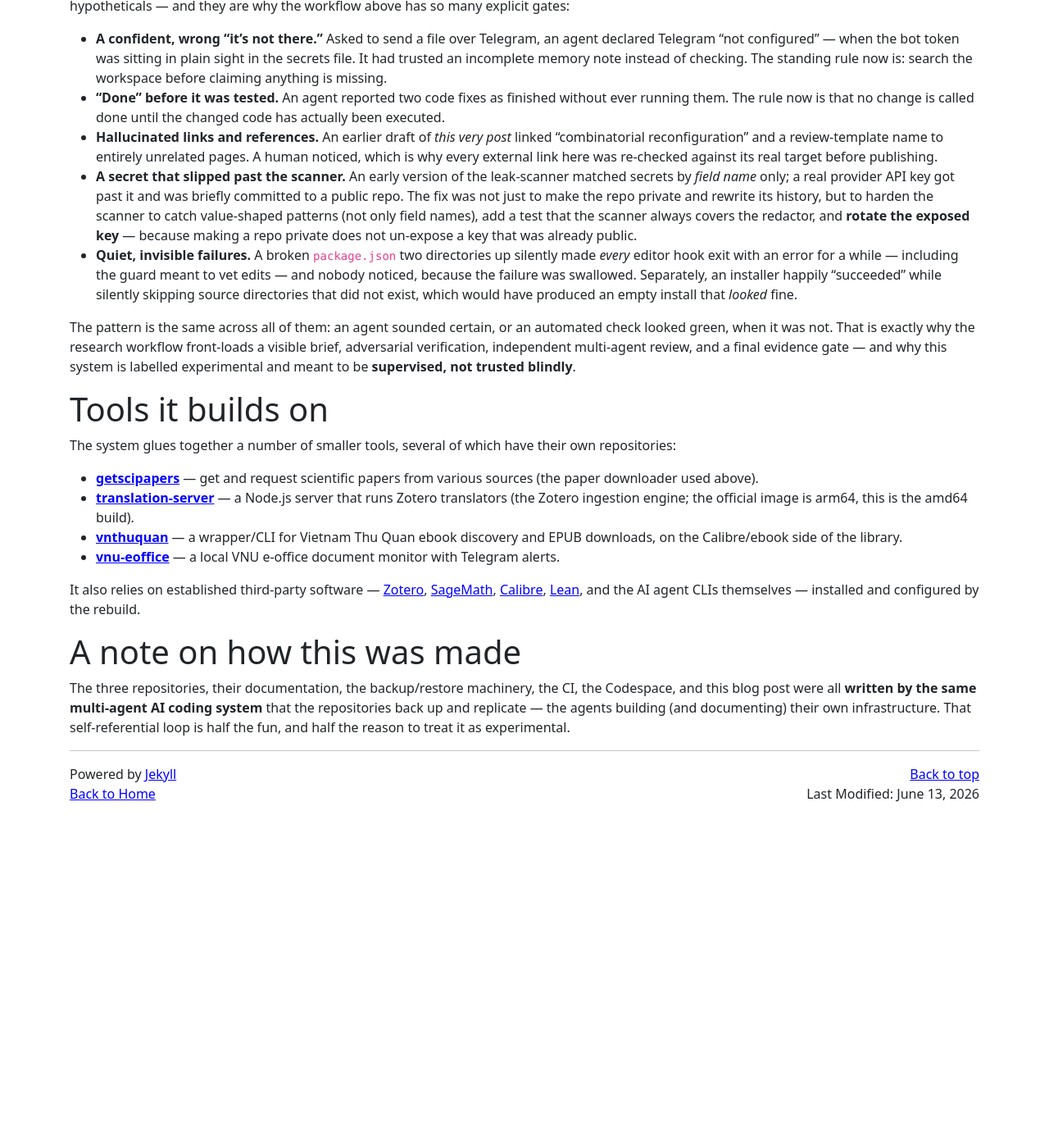
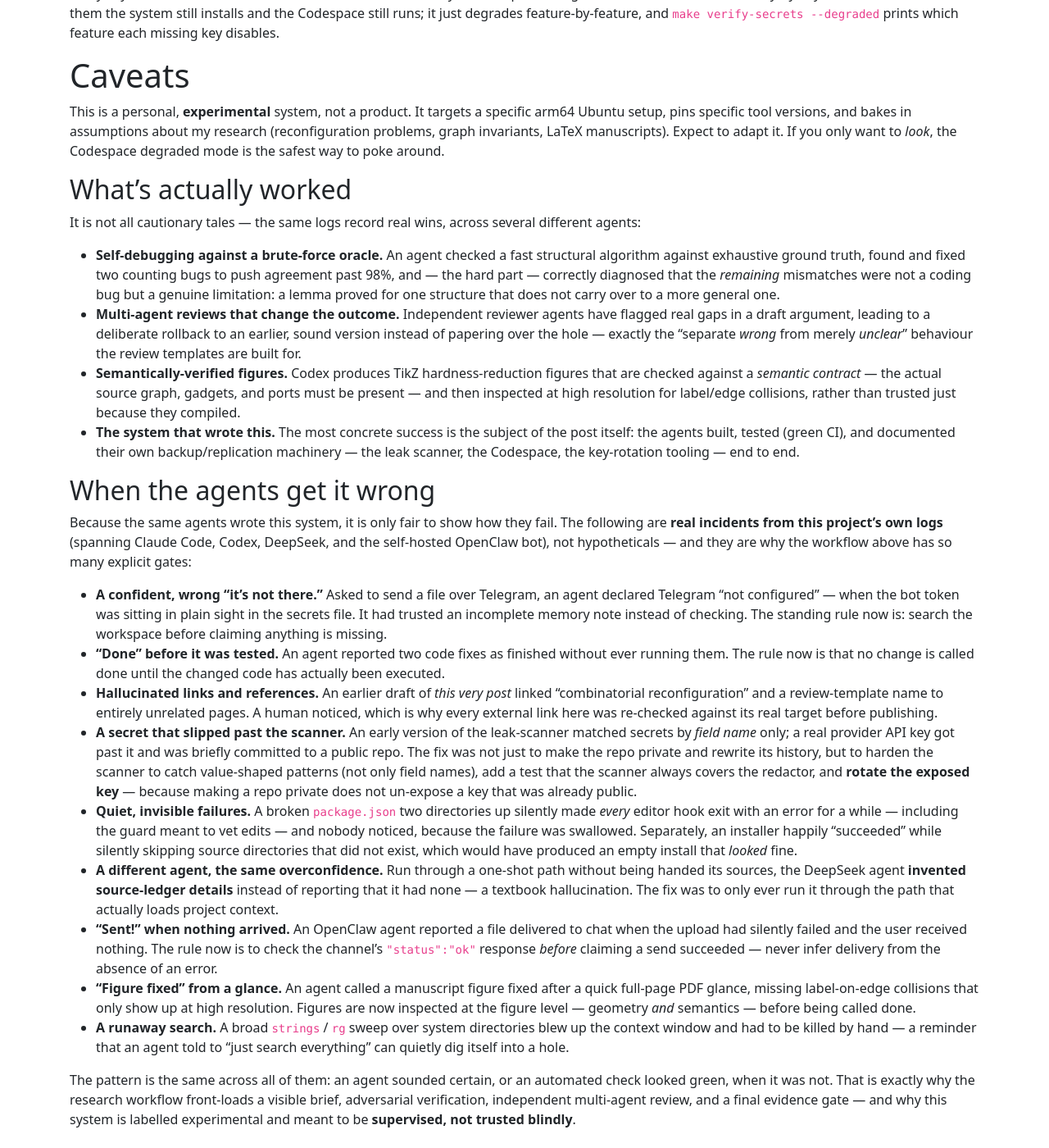
Before and after one commit to hoanganhduc/hoanganhduc.github.io, a Jekyll site: the page built from _posts/2026-06-13-coding-system-rebuild.md, in a window 1280 px wide and 1400 px high, scrolled down 5437 px. Shown: the whole window at 82% size. Built offline with Jekyll 4.4.1, drawn with Linux system fonts in a browser that asks for light colours; nearby versions of some CDN libraries; comment, search, counter and statistics services are not loaded; a style sheet for code colours, icons or effects is not loaded; before the commit the page ends 6432 px from its top, so only the background shows below that; some of the changed text lies outside the part shown.

Commit message:
coding-system post: add cross-agent success/failure examples (Codex/DeepSeek/OpenClaw), a 'what's actually worked' section, and cross-agent-delegation + autonomous-research-loop review examples

```diff
--- a/_posts/2026-06-13-coding-system-rebuild.md
+++ b/_posts/2026-06-13-coding-system-rebuild.md
@@ -64,6 +64,8 @@ For work that benefits from independent perspectives, tasks are split across sev
 - *Example — pre-submission review (how the procedure runs).* Ask "review this draft." The [Knuth manuscript-review](https://github.com/hoanganhduc/ai-agents-skills/tree/main/canonical/skills/agent-group-discuss) template spawns three reviewers — **Correctness**, **Exposition**, and **Literature** — each its own agent with its own context. They run **in parallel within a round** (two rounds by default), then a synthesis step merges their findings into one report that separates "this is wrong" from "this is unclear." A lighter single-reviewer pass uses the [paper-review](https://github.com/hoanganhduc/ai-agents-skills/tree/main/canonical/skills/paper-review) skill.
 - *Example — annotated review (independent verification).* When you want a marked-up PDF, the [annotated-review](https://github.com/hoanganhduc/ai-agents-skills/tree/main/canonical/skills/annotated-review) pipeline runs **four phases with deliberately separate, clean contexts**: a **Reviewer**, then a **Verifier** that re-checks the findings *without seeing the reviewer's reasoning*, then a **Trust Verifier** that checks every citation, then an output phase. It emits three artifacts — an annotated LaTeX PDF, a PyMuPDF-marked-up PDF, and a companion HTML. The clean-context separation is the point: it keeps one agent's mistake from silently propagating into the "verified" output.
 - *Example — formalization.* A **Lean** team (Planner, Formalizer, Miner, Repair, Checker) turns a lemma into a Lean skeleton and chips away at the `sorry`s, starting from the [lean-formalization-intake](https://github.com/hoanganhduc/ai-agents-skills/tree/main/canonical/skills/lean-formalization-intake) skill.
+- *Example — a bounded handoff to a second model (cross-agent delegation).* When a review wants an independent opinion from a *different* agent — say, having Codex or DeepSeek re-check the citations in a section while Claude reviews the proofs — the [cross-agent-delegation](https://github.com/hoanganhduc/ai-agents-skills/tree/main/canonical/skills/cross-agent-delegation) skill writes a **bounded task packet**: only the objective, the references, the constraints, what evidence to return, and the expected output shape — no credentials, no conversation history. The parent agent stays in charge — it confirms the handoff and treats whatever comes back as **untrusted evidence to validate**, not an answer to trust. That keeps two agents' contexts cleanly separate while still letting one check the other.
+- *Example — reviewing a whole draft autonomously, with a ledger ([autonomous-research-loop](https://github.com/hoanganhduc/ai-agents-skills/tree/main/canonical/skills/autonomous-research-loop)).* For "review this paper and keep going until it's done," the review runs as a *bounded loop* rather than one pass: a fixed budget (so many iterations, so many helper agents), an explicit goal and success criteria, and an append-only **ledger** that records, every iteration, what was checked, what evidence backed it, what gaps remain, and whether to *continue, revise, delegate, or stop*. **Evidence gates** keep a finding from being accepted without a source, a **recovery note** lets the loop resume after a context reset, and a single iteration can hand a sub-check to another agent via the delegation packet above. It stops when the criteria are met or the budget runs out — never looping forever.
 
 There is also a **[SageMath](https://github.com/hoanganhduc/ai-agents-skills/tree/main/canonical/skills/sagemath)** sandbox for the small computations these tasks need — chromatic/Tutte polynomials, automorphism groups, exhaustive small-case checks — with ready-made templates such as [`reconfiguration_check.sage`](https://github.com/hoanganhduc/ai-agents-skills/blob/main/canonical/runtime/skills/sagemath/templates/reconfiguration_check.sage) and [`counterexample_search.sage`](https://github.com/hoanganhduc/ai-agents-skills/blob/main/canonical/runtime/skills/sagemath/templates/counterexample_search.sage).
 
@@ -109,15 +111,28 @@ Every key — where to obtain it, which file it lives in, and exactly what stops
 
 This is a personal, **experimental** system, not a product. It targets a specific arm64 Ubuntu setup, pins specific tool versions, and bakes in assumptions about my research (reconfiguration problems, graph invariants, LaTeX manuscripts). Expect to adapt it. If you only want to *look*, the Codespace degraded mode is the safest way to poke around.
 
+## What's actually worked
+
+It is not all cautionary tales — the same logs record real wins, across several different agents:
+
+- **Self-debugging against a brute-force oracle.** An agent checked a fast structural algorithm against exhaustive ground truth, found and fixed two counting bugs to push agreement past 98%, and — the hard part — correctly diagnosed that the *remaining* mismatches were not a coding bug but a genuine limitation: a lemma proved for one structure that does not carry over to a more general one.
+- **Multi-agent reviews that change the outcome.** Independent reviewer agents have flagged real gaps in a draft argument, leading to a deliberate rollback to an earlier, sound version instead of papering over the hole — exactly the "separate *wrong* from merely *unclear*" behaviour the review templates are built for.
+- **Semantically-verified figures.** Codex produces TikZ hardness-reduction figures that are checked against a *semantic contract* — the actual source graph, gadgets, and ports must be present — and then inspected at high resolution for label/edge collisions, rather than trusted just because they compiled.
+- **The system that wrote this.** The most concrete success is the subject of the post itself: the agents built, tested (green CI), and documented their own backup/replication machinery — the leak scanner, the Codespace, the key-rotation tooling — end to end.
+
 ## When the agents get it wrong
 
-Because the same agents wrote this system, it is only fair to show how they fail. The following are **real incidents from this project's own logs**, not hypotheticals — and they are why the workflow above has so many explicit gates:
+Because the same agents wrote this system, it is only fair to show how they fail. The following are **real incidents from this project's own logs** (spanning Claude Code, Codex, DeepSeek, and the self-hosted OpenClaw bot), not hypotheticals — and they are why the workflow above has so many explicit gates:
 
 - **A confident, wrong "it's not there."** Asked to send a file over Telegram, an agent declared Telegram "not configured" — when the bot token was sitting in plain sight in the secrets file. It had trusted an incomplete memory note instead of checking. The standing rule now is: search the workspace before claiming anything is missing.
 - **"Done" before it was tested.** An agent reported two code fixes as finished without ever running them. The rule now is that no change is called done until the changed code has actually been executed.
 - **Hallucinated links and references.** An earlier draft of *this very post* linked "combinatorial reconfiguration" and a review-template name to entirely unrelated pages. A human noticed, which is why every external link here was re-checked against its real target before publishing.
 - **A secret that slipped past the scanner.** An early version of the leak-scanner matched secrets by *field name* only; a real provider API key got past it and was briefly committed to a public repo. The fix was not just to make the repo private and rewrite its history, but to harden the scanner to catch value-shaped patterns (not only field names), add a test that the scanner always covers the redactor, and **rotate the exposed key** — because making a repo private does not un-expose a key that was already public.
 - **Quiet, invisible failures.** A broken `package.json` two directories up silently made *every* editor hook exit with an error for a while — including the guard meant to vet edits — and nobody noticed, because the failure was swallowed. Separately, an installer happily "succeeded" while silently skipping source directories that did not exist, which would have produced an empty install that *looked* fine.
+- **A different agent, the same overconfidence.** Run through a one-shot path without being handed its sources, the DeepSeek agent **invented source-ledger details** instead of reporting that it had none — a textbook hallucination. The fix was to only ever run it through the path that actually loads project context.
+- **"Sent!" when nothing arrived.** An OpenClaw agent reported a file delivered to chat when the upload had silently failed and the user received nothing. The rule now is to check the channel's `"status":"ok"` response *before* claiming a send succeeded — never infer delivery from the absence of an error.
+- **"Figure fixed" from a glance.** An agent called a manuscript figure fixed after a quick full-page PDF glance, missing label-on-edge collisions that only show up at high resolution. Figures are now inspected at the figure level — geometry *and* semantics — before being called done.
+- **A runaway search.** A broad `strings` / `rg` sweep over system directories blew up the context window and had to be killed by hand — a reminder that an agent told to "just search everything" can quietly dig itself into a hole.
 
 The pattern is the same across all of them: an agent sounded certain, or an automated check looked green, when it was not. That is exactly why the research workflow front-loads a visible brief, adversarial verification, independent multi-agent review, and a final evidence gate — and why this system is labelled experimental and meant to be **supervised, not trusted blindly**.
 
```
